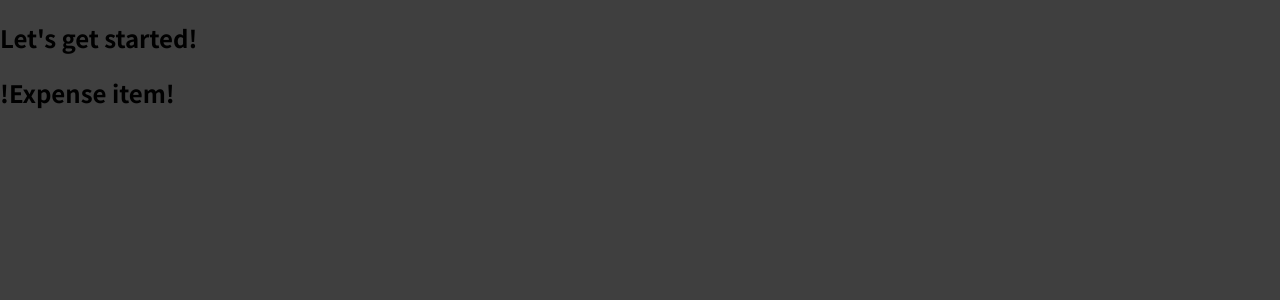
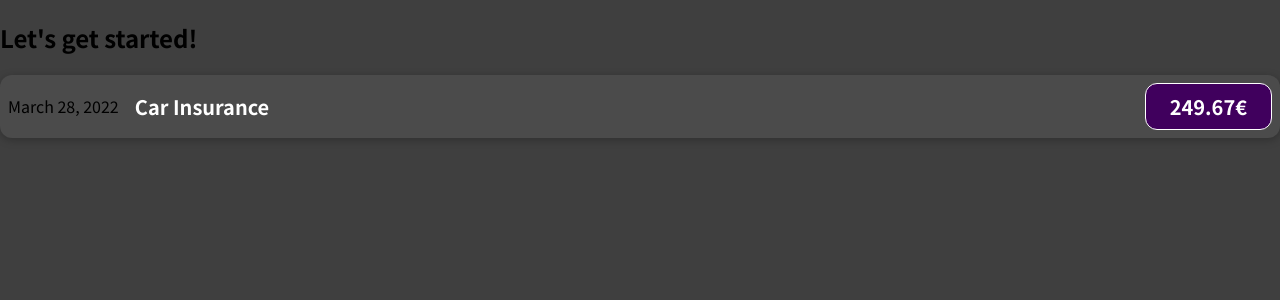
Before and after one commit to Jean-f-05/react-app-proj, a JavaScript app: page / in a window 1280 px wide. Shown: the top 300 px of the page. Built offline with nearby package versions, Linux system fonts and the light colour scheme.

Commit message:
finshed expenseItem & added css style+className

```diff
--- /dev/null
+++ b/src/components/ExpenseItem.css
@@ -0,0 +1,56 @@
+.expense-item {
+  display: flex;
+  justify-content: space-between;
+  align-items: center;
+  box-shadow: 0 2px 8px rgba(0, 0, 0, 0.25);
+  padding: 0.5rem;
+  margin: 1rem 0;
+  border-radius: 12px;
+  background-color: #4b4b4b;
+}
+
+.expense-item__description {
+  display: flex;
+  flex-direction: column;
+  gap: 1rem;
+  align-items: flex-end;
+  flex-flow: column-reverse;
+  justify-content: flex-start;
+  flex: 1;
+}
+
+.expense-item h2 {
+  color: #3a3a3a;
+  font-size: 1rem;
+  flex: 1;
+  margin: 0 1rem;
+  color: white;
+}
+
+.expense-item__price {
+  font-size: 1rem;
+  font-weight: bold;
+  color: white;
+  background-color: #40005d;
+  border: 1px solid white;
+  padding: 0.5rem;
+  border-radius: 12px;
+}
+
+@media (min-width: 580px) {
+  .expense-item__description {
+    flex-direction: row;
+    align-items: center;
+    justify-content: flex-start;
+    flex: 1;
+  }
+
+  .expense-item__description h2 {
+    font-size: 1.25rem;
+  }
+
+  .expense-item__price {
+    font-size: 1.25rem;
+    padding: 0.5rem 1.5rem;
+  }
+}
--- a/src/components/ExpenseItem.js
+++ b/src/components/ExpenseItem.js
@@ -1,5 +1,15 @@
+import "./ExpenseItem.css";
+
 function ExpenseItem() {
-  return <h2>!Expense item!</h2>;
+  return (
+    <div className="expense-item">
+      <div>March 28, 2022</div>
+      <div className="expense-item__description">
+        <h2>Car Insurance</h2>
+        <div className="expense-item__price">249.67€</div>
+      </div>
+    </div>
+  );
 }
 
 export default ExpenseItem;
```
Also changed, not shown: 1 other file (tests, documents, lock files or other folders).
